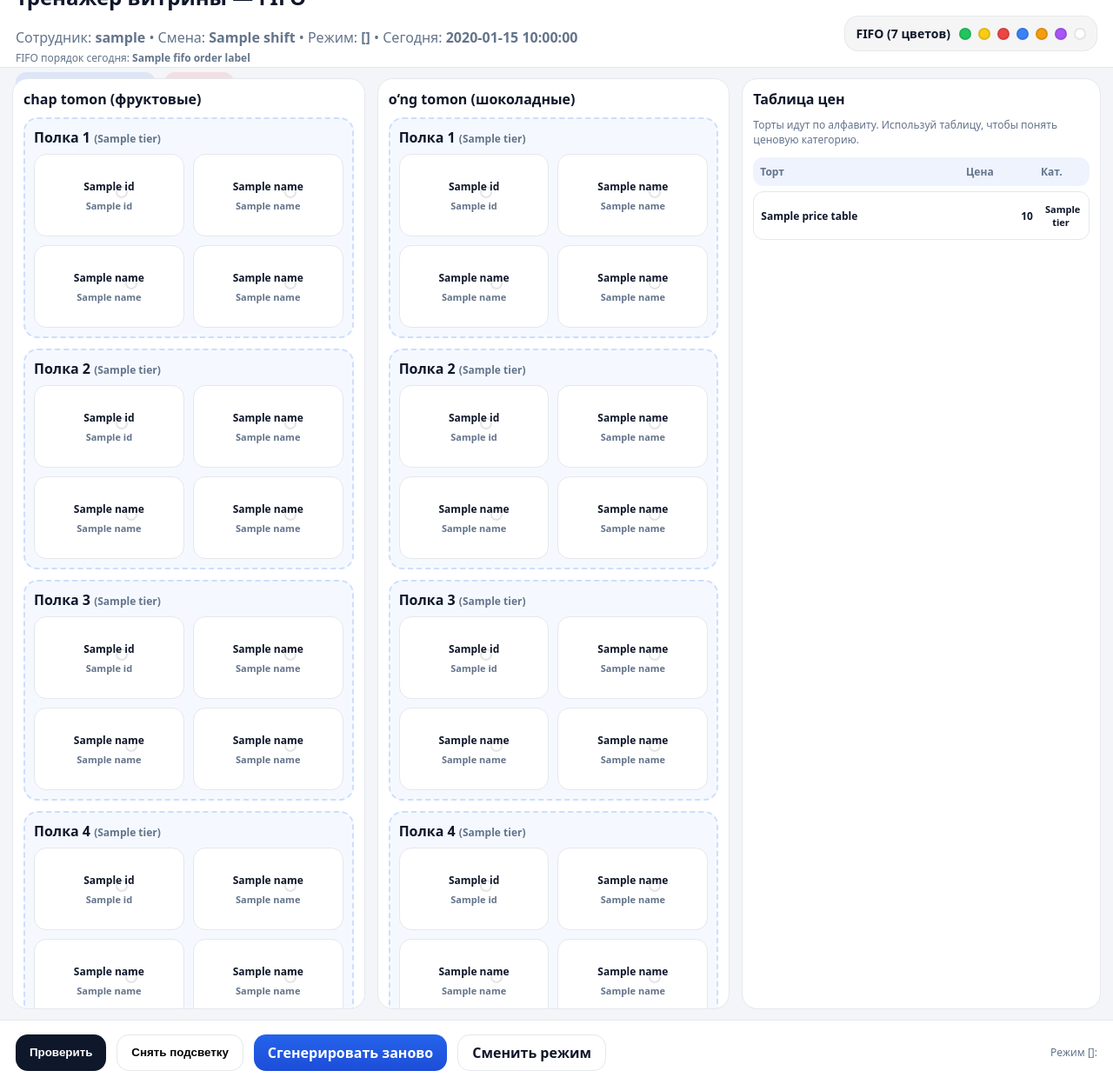
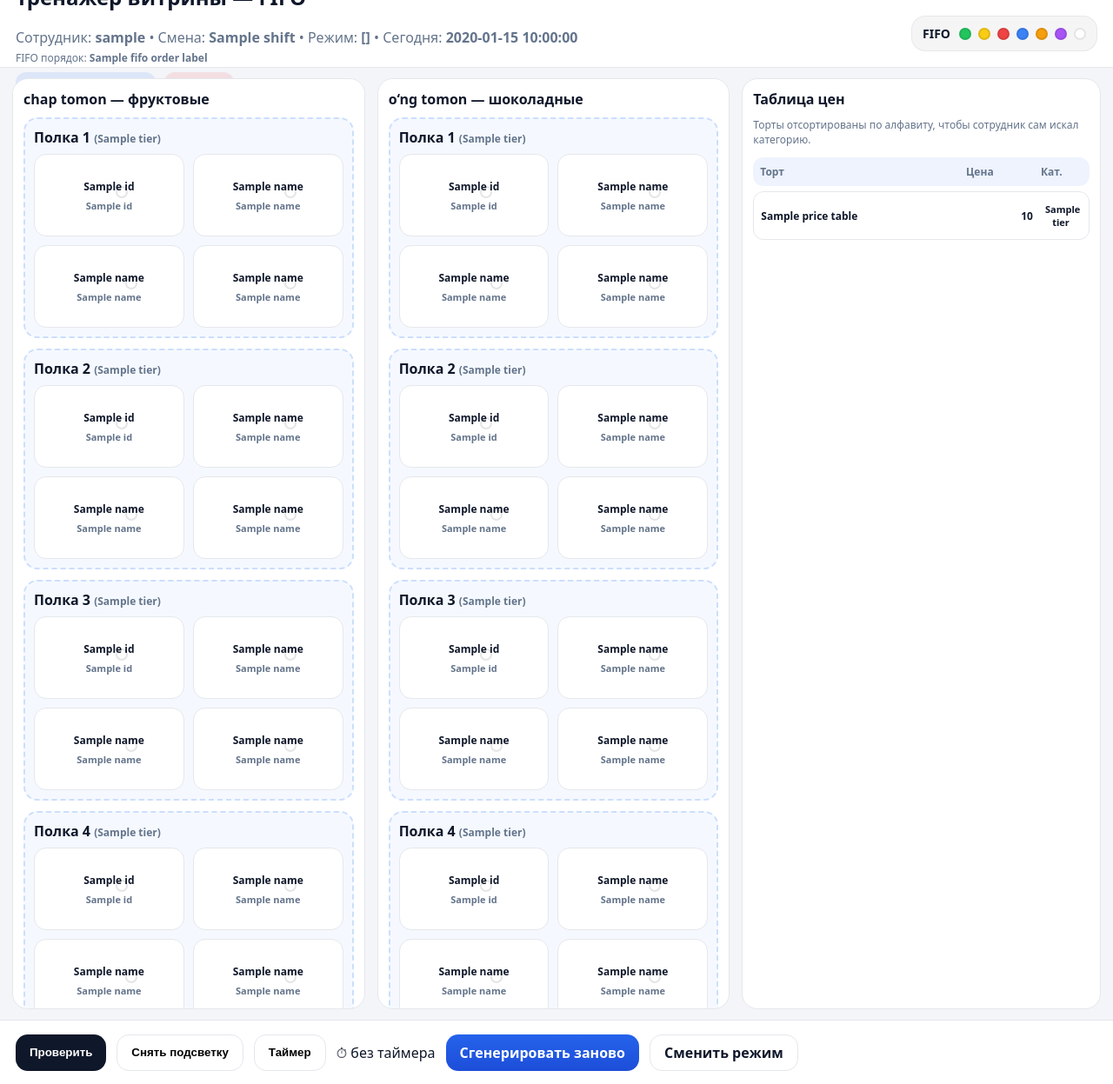
Before and after one commit to yugen1222/cake-trainer, a Flask app: template templates/game.html in a window 1280 px wide. Shown: the whole page at 87% size. Run offline with Flask 3, Linux system fonts and the light colour scheme; the template is opened without the code that fills it: most values are stand-ins (such as "Sample title", 1, 10 or a date in 2020).

Commit message:
game.html

```diff
--- a/templates/game.html
+++ b/templates/game.html
@@ -11,7 +11,7 @@
 <body class="game-body">
 
 <header class="topbar">
-  <div>
+  <div class="topbar-info">
     <h2>Тренажёр витрины — FIFO</h2>
 
     <div class="muted">
@@ -22,7 +22,7 @@
     </div>
 
     <div class="muted small fifo-order-text">
-      FIFO порядок сегодня:
+      FIFO порядок:
       {% for label in state.fifo_order_labels %}
         <b>{{ label }}</b>{% if not loop.last %} → {% endif %}
       {% endfor %}
@@ -35,7 +35,7 @@
   </div>
 
   <div class="fifo-legend">
-    <div class="legend-title">FIFO (7 цветов)</div>
+    <div class="legend-title">FIFO</div>
     <div class="legend-dots">
       <span class="dot fifo-green" title="Пн"></span>
       <span class="dot fifo-yellow" title="Вт"></span>
@@ -52,12 +52,10 @@
   <div class="stage">
     <main class="layout">
 
-      <!-- ВИТРИНА -->
       <section class="showcase">
 
-        <!-- ЛЕВАЯ СТОРОНА -->
         <div class="side">
-          <div class="side-title">chap tomon (фруктовые)</div>
+          <div class="side-title">chap tomon — фруктовые</div>
 
           {% for sidx in range(6) %}
             <div class="shelf" data-side="left" data-shelf="{{ sidx+1 }}">
@@ -69,7 +67,6 @@
               <div class="slots">
                 {% for p in range(4) %}
                   {% set it = state.showcase.left[sidx][p] %}
-
                   <div class="slot"
                        data-slot="{{ p }}"
                        data-side="left"
@@ -95,15 +92,12 @@
                         {% endif %}
 
                         <div class="cake-name">{{ it.name }}</div>
-                        <div class="cake-mini">
-                          <span>{{ it.fifo_label }}</span>
-                        </div>
+                        <div class="cake-mini">{{ it.fifo_label }}</div>
                         <div class="dot {{ it.fifo_color }}"></div>
                       </div>
                     {% else %}
                       <div class="empty">Пусто</div>
                     {% endif %}
-
                   </div>
                 {% endfor %}
               </div>
@@ -111,9 +105,8 @@
           {% endfor %}
         </div>
 
-        <!-- ПРАВАЯ СТОРОНА -->
         <div class="side">
-          <div class="side-title">o‘ng tomon (шоколадные)</div>
+          <div class="side-title">o‘ng tomon — шоколадные</div>
 
           {% for sidx in range(6) %}
             <div class="shelf" data-side="right" data-shelf="{{ sidx+1 }}">
@@ -125,7 +118,6 @@
               <div class="slots">
                 {% for p in range(4) %}
                   {% set it = state.showcase.right[sidx][p] %}
-
                   <div class="slot"
                        data-slot="{{ p }}"
                        data-side="right"
@@ -151,31 +143,27 @@
                         {% endif %}
 
                         <div class="cake-name">{{ it.name }}</div>
-                        <div class="cake-mini">
-                          <span>{{ it.fifo_label }}</span>
-                        </div>
+                        <div class="cake-mini">{{ it.fifo_label }}</div>
                         <div class="dot {{ it.fifo_color }}"></div>
                       </div>
                     {% else %}
                       <div class="empty">Пусто</div>
                     {% endif %}
-
                   </div>
                 {% endfor %}
               </div>
             </div>
           {% endfor %}
         </div>
+
       </section>
 
-      <!-- ПРАВАЯ ПАНЕЛЬ -->
       {% if mode == 4 %}
-        <!-- МОРОЗИЛКА ТОЛЬКО ДЛЯ РЕЖИМА 4 -->
         <aside class="freezer">
-          <div class="freezer-title">Морозилка (склад)</div>
+          <div class="freezer-title">Морозилка / склад</div>
           <div class="muted small">
-            В режиме 4 можно переносить торты в пустые слоты.
-            После заполнения проверяется FIFO и ценовая категория.
+            В режиме 4 можно переносить торт только в пустой слот.
+            Проверяется: заполнение + FIFO + цена.
           </div>
 
           <div class="freezer-grid">
@@ -198,9 +186,7 @@
                 {% endif %}
 
                 <div class="cake-name">{{ it.name }}</div>
-                <div class="cake-mini">
-                  <span>{{ it.fifo_label }}</span>
-                </div>
+                <div class="cake-mini">{{ it.fifo_label }}</div>
                 <div class="dot {{ it.fifo_color }}"></div>
               </div>
             {% endfor %}
@@ -224,21 +210,17 @@
                 {% endif %}
 
                 <div class="cake-name">{{ it.name }}</div>
-                <div class="cake-mini">
-                  <span>{{ it.fifo_label }}</span>
-                </div>
+                <div class="cake-mini">{{ it.fifo_label }}</div>
                 <div class="dot {{ it.fifo_color }}"></div>
               </div>
             {% endfor %}
           </div>
         </aside>
-
       {% else %}
-        <!-- ТАБЛИЦА ЦЕН ДЛЯ РЕЖИМОВ 1,2,3 -->
         <aside class="price-panel">
           <div class="freezer-title">Таблица цен</div>
           <div class="muted small">
-            Торты идут по алфавиту. Используй таблицу, чтобы понять ценовую категорию.
+            Торты отсортированы по алфавиту, чтобы сотрудник сам искал категорию.
           </div>
 
           <div class="price-table">
@@ -266,24 +248,25 @@
 <footer class="controls">
   <button class="btn dark" id="btnCheck" type="button">Проверить</button>
   <button class="btn" id="btnClear" type="button">Снять подсветку</button>
+  <button class="btn" id="btnTimer" type="button">Таймер</button>
+  <div class="timer-box" id="timerBox">⏱ без таймера</div>
+
   <a class="btn primary" href="{{ url_for('restart', mode=mode) }}">Сгенерировать заново</a>
   <a class="btn" href="{{ url_for('menu') }}">Сменить режим</a>
 
   <div class="muted small hint">
-    Режим {{ mode }}:
     {% if mode == 1 %}
-      проверяется только FIFO.
+      Режим 1: проверяется FIFO.
     {% elif mode == 2 %}
-      проверяется FIFO и ценовая категория.
+      Режим 2: проверяется FIFO + ценовая категория.
     {% elif mode == 3 %}
-      проверяется смешанная витрина: FIFO + цена.
+      Режим 3: смешанная проверка FIFO + цена.
     {% elif mode == 4 %}
-      нужно заполнить пустые места, затем проверяется FIFO + цена.
+      Режим 4: заполнение + FIFO + цена.
     {% endif %}
   </div>
 </footer>
 
-<!-- МОДАЛКА "ПРОВЕРКА" -->
 <div class="modal" id="resultModal" hidden>
   <div class="modal-card">
     <img class="modal-img" src="{{ url_for('static', filename='icons/proverka.png') }}" alt="Проверка">
```
